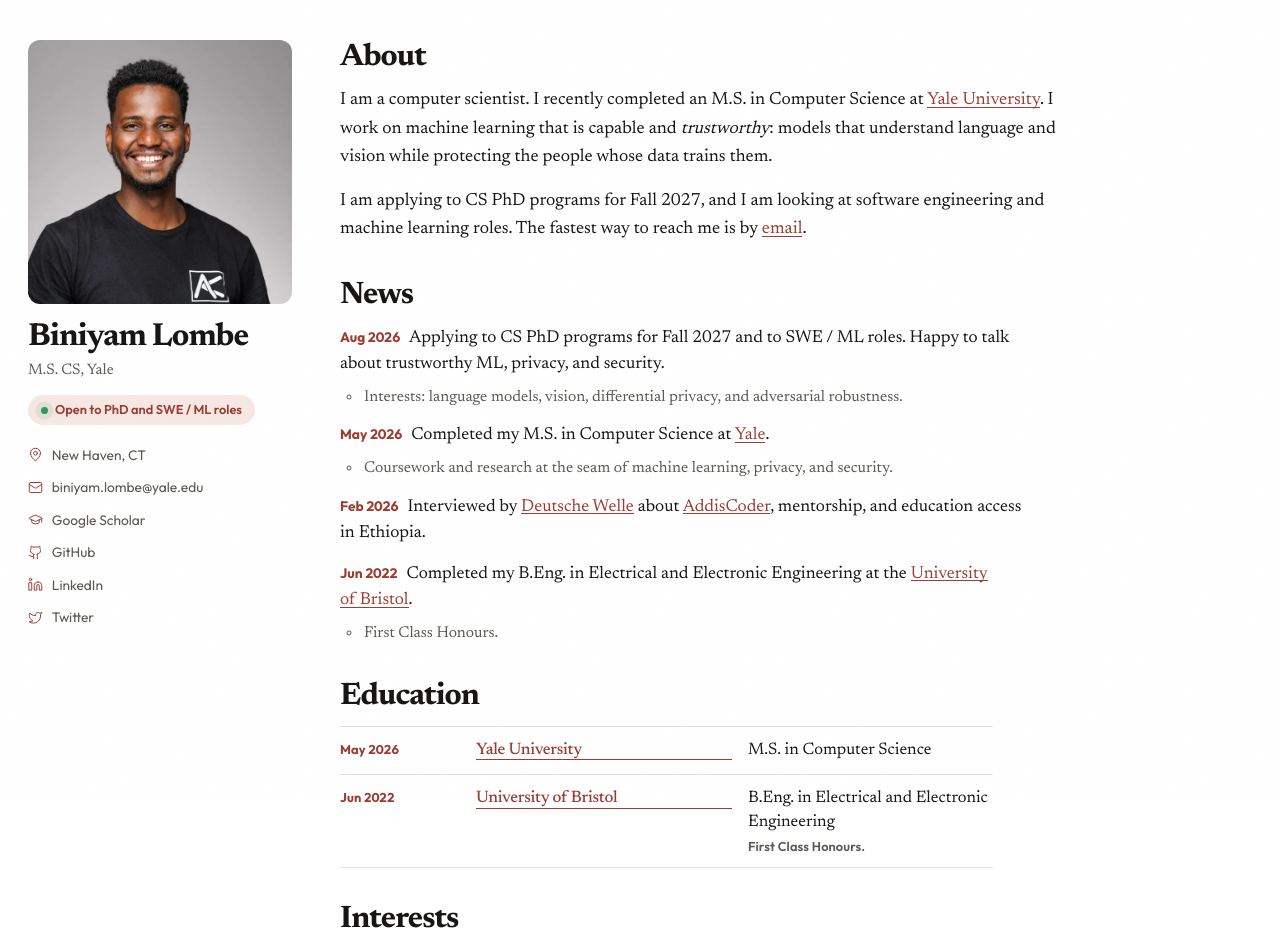
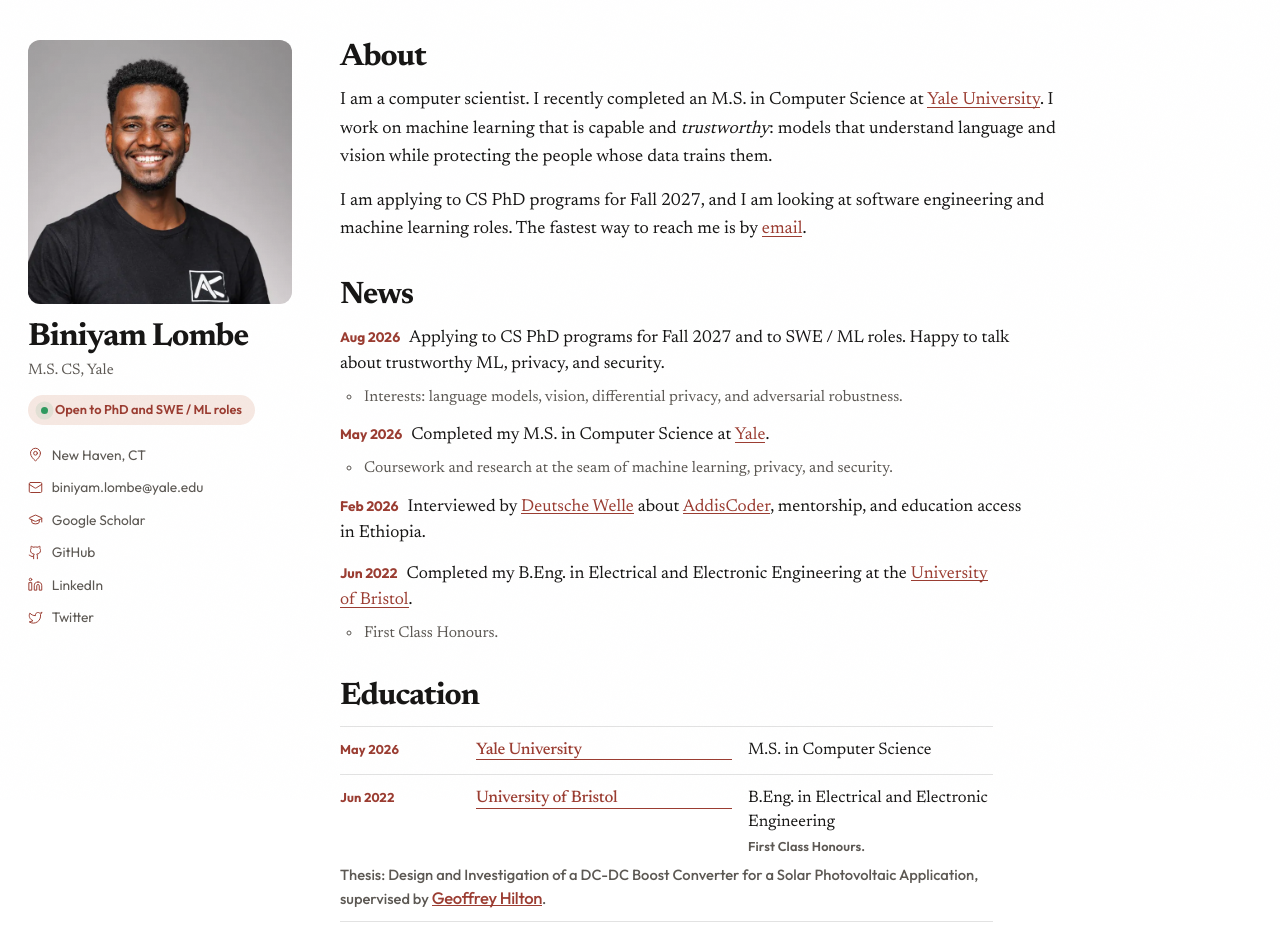
Before and after one commit to biniyamlombe/biniyamlombe.github.io, a React (Vite) app: page / in a window 1280 px wide. Shown: the top 952 px of the page. Built offline with nearby package versions, Linux system fonts and the light colour scheme; no server answers.

Commit message:
feat: list the Bristol final-year thesis under that degree
The project is the engineering record for the B.Eng., and an unpublished thesis stays off the publications list.

```diff
--- a/src/components/Education.jsx
+++ b/src/components/Education.jsx
@@ -27,6 +27,24 @@
                 {item.degree}
                 {item.detail && <span className="ed-detail">{item.detail}</span>}
               </span>
+              {item.thesis && (
+                <p className="ed-thesis">
+                  Thesis: {item.thesis.title}
+                  {item.thesis.advisor && (
+                    <>
+                      {', supervised by '}
+                      {item.thesis.href ? (
+                        <a href={item.thesis.href} target="_blank" rel="noopener noreferrer">
+                          {item.thesis.advisor}
+                        </a>
+                      ) : (
+                        item.thesis.advisor
+                      )}
+                    </>
+                  )}
+                  .
+                </p>
+              )}
             </li>
           ))}
         </ul>
--- a/src/data/site.js
+++ b/src/data/site.js
@@ -100,6 +100,11 @@
  *   dateTime: '2026-05',
  *   href: 'https://www.cs.yale.edu/',
  *   detail: 'Optional honor or note.',
+ *   thesis: {
+ *     title: 'Final-year project title',
+ *     advisor: 'Supervisor Name',
+ *     href: 'https://example.edu/people/supervisor',
+ *   },
  * }
  *
  * RESEARCH
@@ -129,6 +134,11 @@
     dateTime: '2022-06',
     href: 'https://www.bristol.ac.uk/',
     detail: 'First Class Honours.',
+    thesis: {
+      title: 'Design and Investigation of a DC-DC Boost Converter for a Solar Photovoltaic Application',
+      advisor: 'Geoffrey Hilton',
+      href: 'https://www.bristol.ac.uk/people/person/Geoffrey-Hilton-12bfd9f5-d04f-477a-9ab4-dff595fa14a0/',
+    },
   },
 ];
 
--- a/src/index.css
+++ b/src/index.css
@@ -719,6 +719,16 @@
   letter-spacing: 0.01em;
 }
 
+.ed-thesis {
+  grid-column: 1 / -1;
+  margin: 0.2rem 0 0;
+  color: var(--text-muted);
+  font-family: var(--sans);
+  font-size: 0.92rem;
+  font-weight: 450;
+  line-height: 1.45;
+}
+
 @media (max-width: 699px) {
   .ed-list > li {
     grid-template-columns: 1fr;
```
